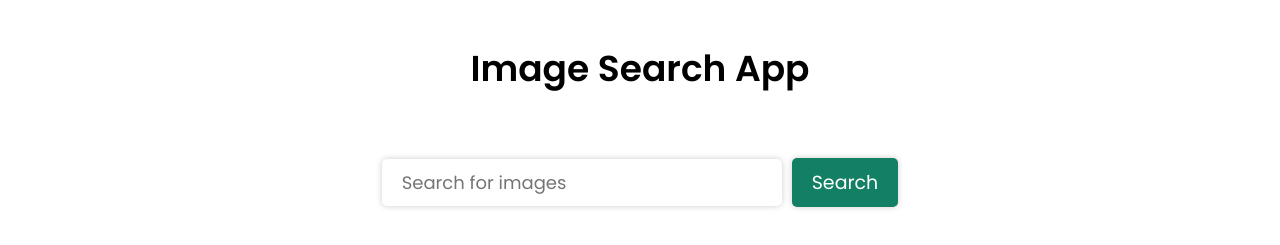
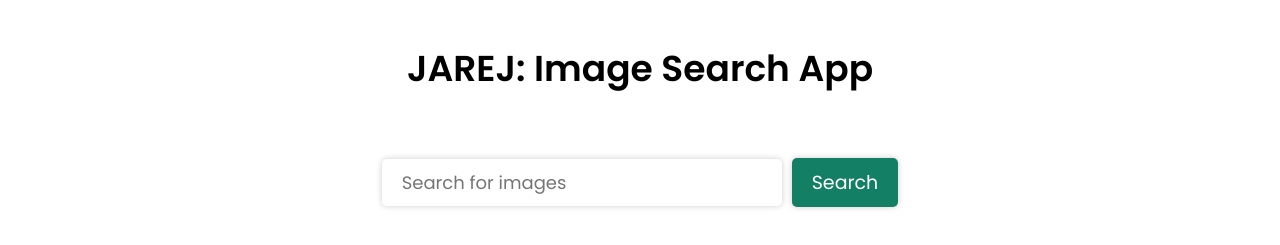
Before and after one commit to jaysonrejuso/Jarej-Search, a plain HTML site: page index.html in a window 1280 px wide. Shown: the top 245 px of the page. Drawn offline with Linux system fonts and the light colour scheme.

Commit message:
update title

```diff
--- a/index.html
+++ b/index.html
@@ -9,7 +9,7 @@
 
 <body>
 
-    <h1>Image Search App</h1>
+    <h1>JAREJ: Image Search App</h1>
     <form action="">
         <input type="text" id="search-input" placeholder="Search for images">
         <button id="search-button">Search</button>
```
